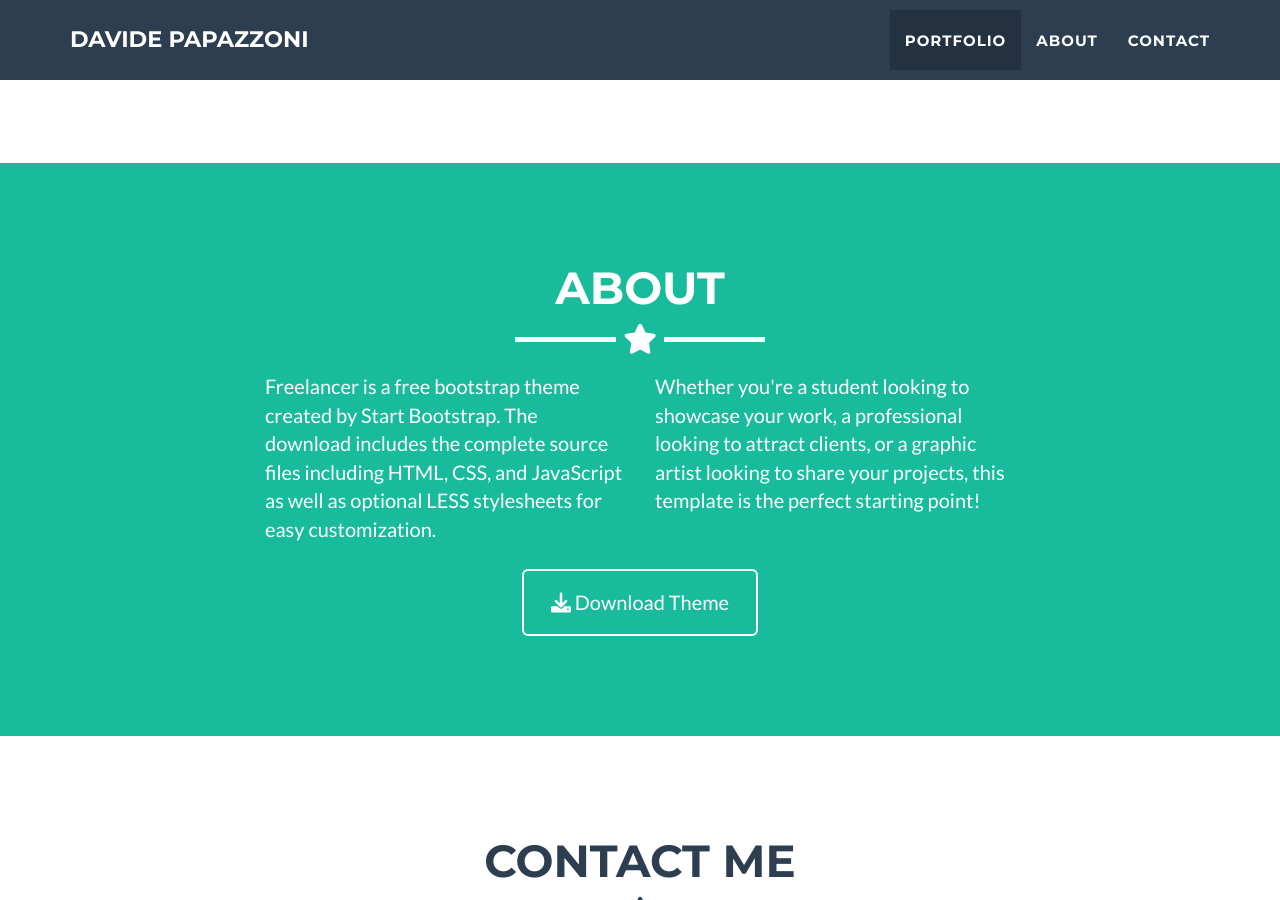
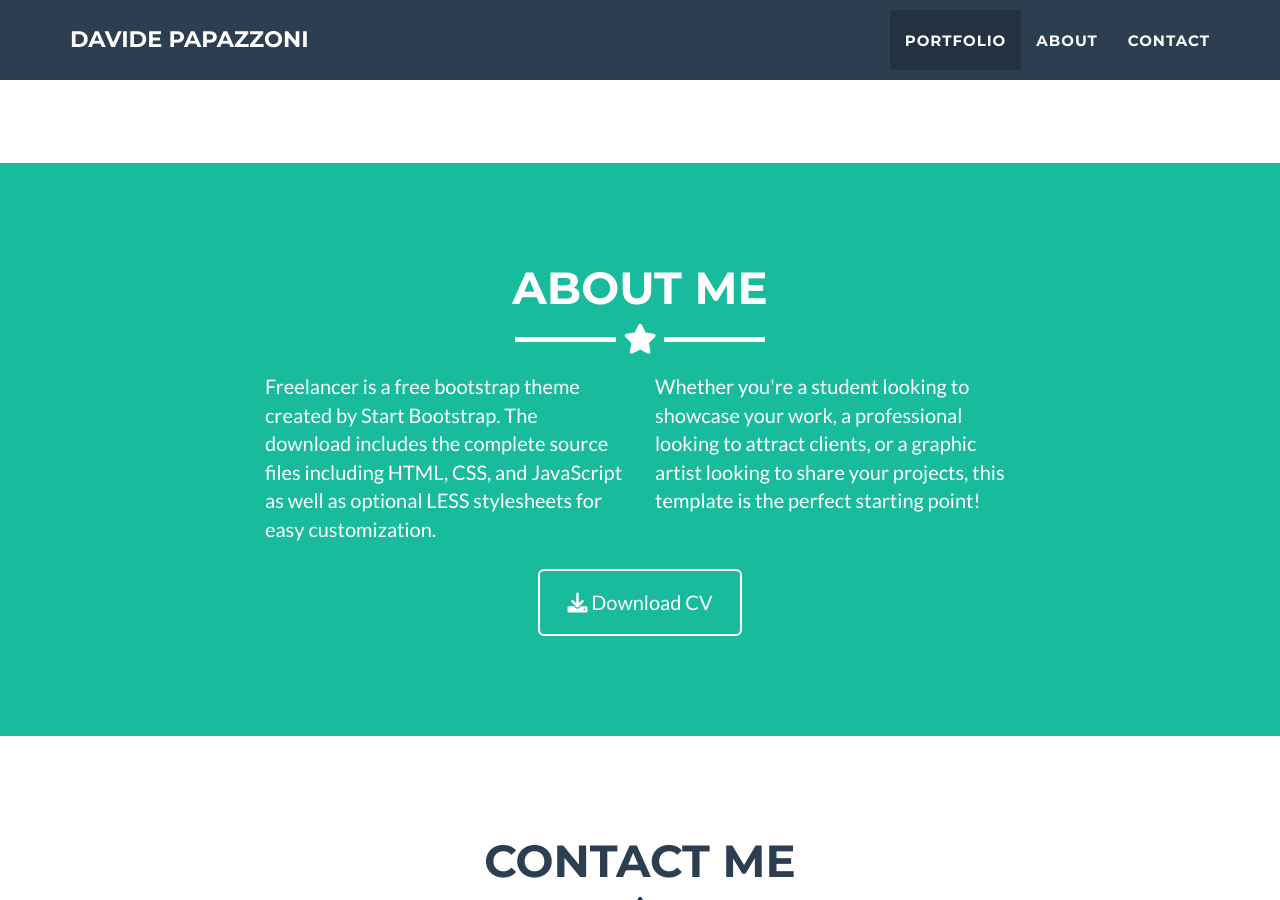
Before and after one commit to itsPapaz/itspapaz.github.io, a Jekyll site: the page built from _posts/2014-07-18-project-1.markdown, in a window 1280 px wide and 900 px high, scrolled down 1449 px. Built offline with Jekyll 4.4.1, drawn with Linux system fonts in a browser that asks for light colours.

Commit message:
Update about.html

```diff
--- a/_includes/about.html
+++ b/_includes/about.html
@@ -3,7 +3,7 @@
   <div class="container">
     <div class="row">
       <div class="col-lg-12 text-center">
-        <h2>About</h2>
+        <h2>About me</h2>
         <hr class="star-light">
       </div>
     </div>
@@ -18,8 +18,8 @@
           a graphic artist looking to share your projects, this template is the perfect starting point! </p>
       </div>
       <div class="col-lg-8 col-lg-offset-2 text-center">
-        <a href="https://github.com/jeromelachaud/freelancer-theme" class="btn btn-lg btn-outline">
-          <i class="fa fa-download"></i> Download Theme
+        <a href="/_assets/CV_Papazzoni_Davide.pdf" class="btn btn-lg btn-outline">
+          <i class="fa fa-download"></i> Download CV
         </a>
       </div>
     </div>
```
